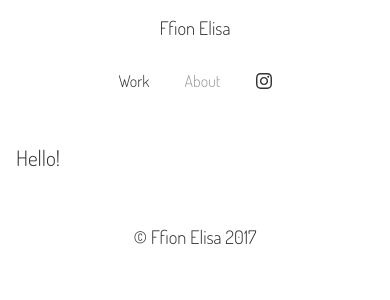
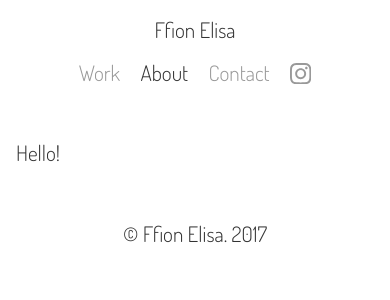
Before and after one commit to danprince/ffionelisa.com, a Jekyll site: the page built from _pages/about.md, in a window 390 px wide. Shown: the top 300 px of the page. Built offline with Jekyll 4.4.1, drawn with Linux system fonts in a browser that asks for light colours; nearby versions of some CDN libraries.

Commit message:
adds contact form

```diff
--- a/_includes/footer.html
+++ b/_includes/footer.html
@@ -1,3 +1,3 @@
 <footer class="site-footer">
-  &copy; {{site.title}} {{'now' | date: "%Y"}}
+  &copy; {{site.title}}. {{'now' | date: "%Y"}}
 </footer>
--- a/assets/style.css
+++ b/assets/style.css
@@ -46,17 +46,18 @@ a:hover {
 
 .site-nav a {
   margin: 0 16px;
+  color: #999;
 }
 
 .site-nav a.active {
-  color: #999;
+  color: inherit;
   text-decoration: none;
   cursor: default;
+  position: relative;
 }
 
 .site-content {
   padding: 16px;
-  width: 100%;
   max-width: 820px;
   margin: 0 auto;
 }
@@ -169,7 +170,6 @@ a:hover {
 
 .image-description{
   padding: 12px;
-  background: white;
 }
 
 .image-modal-title {
@@ -205,6 +205,61 @@ a:hover {
   margin: 8px;
 }
 
+.contact-form {
+  max-width: 100%;
+}
+
+.form-control {
+  margin-bottom: 32px;
+}
+
+.form-control label {
+  color: #6ea96e;
+}
+
+.form-control input[type="text"],
+.form-control input[type="email"],
+.form-control textarea {
+  font: inherit;
+  border: 0;
+  padding: 8px;
+  margin: 8px 0;
+  outline: none;
+}
+
+.form-control input[type="text"]:focus,
+.form-control input[type="email"]:focus,
+.form-control textarea:focus {
+  box-shadow: inset 0 -2px #578c57;
+}
+
+.form-control ::placeholder {
+  color: #ccc;
+  font-weight: 200;
+}
+
+.form-control textarea {
+  width: 100%;
+  min-height: 100px;
+  box-sizing: border-box;
+  padding: 0;
+  outline: none;
+}
+
+.button {
+  font: inherit;
+  border: 0;
+  border-radius: 4px;
+  padding: 8px 18px;
+  color: white;
+  background: #6ea96e;
+  cursor: pointer;
+}
+
+.button:hover {
+  background: #578c57;
+}
+
 @media (max-width: 600px) {
   .site-header {
     text-align: center;
@@ -212,12 +267,11 @@ a:hover {
 
   .site-header, .site-footer {
     padding: 16px;
-    font-size: 14pt;
   }
 
   .header-left {
     float: none;
-    margin-bottom: 32px;
+    margin-bottom: 16px;
   }
 
   .image-block img {
@@ -226,6 +280,9 @@ a:hover {
 
   .header-right {
     float: none;
-    font-size: 12pt;
+  }
+
+  .site-nav a {
+    margin: 0 8px;
   }
 }
```
Also changed, not shown: _pages/about.md (+0 -1 lines), _pages/contact.md (added, +20 -0 lines), assets/branch.png (added).
